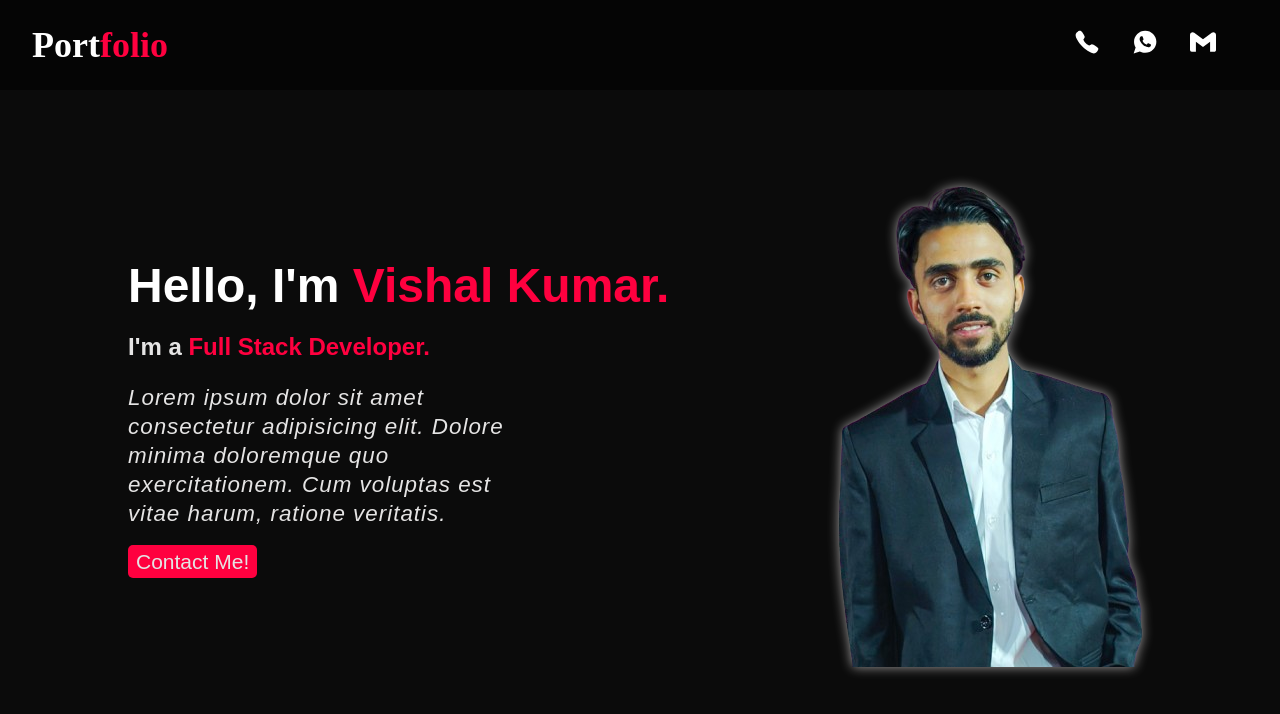
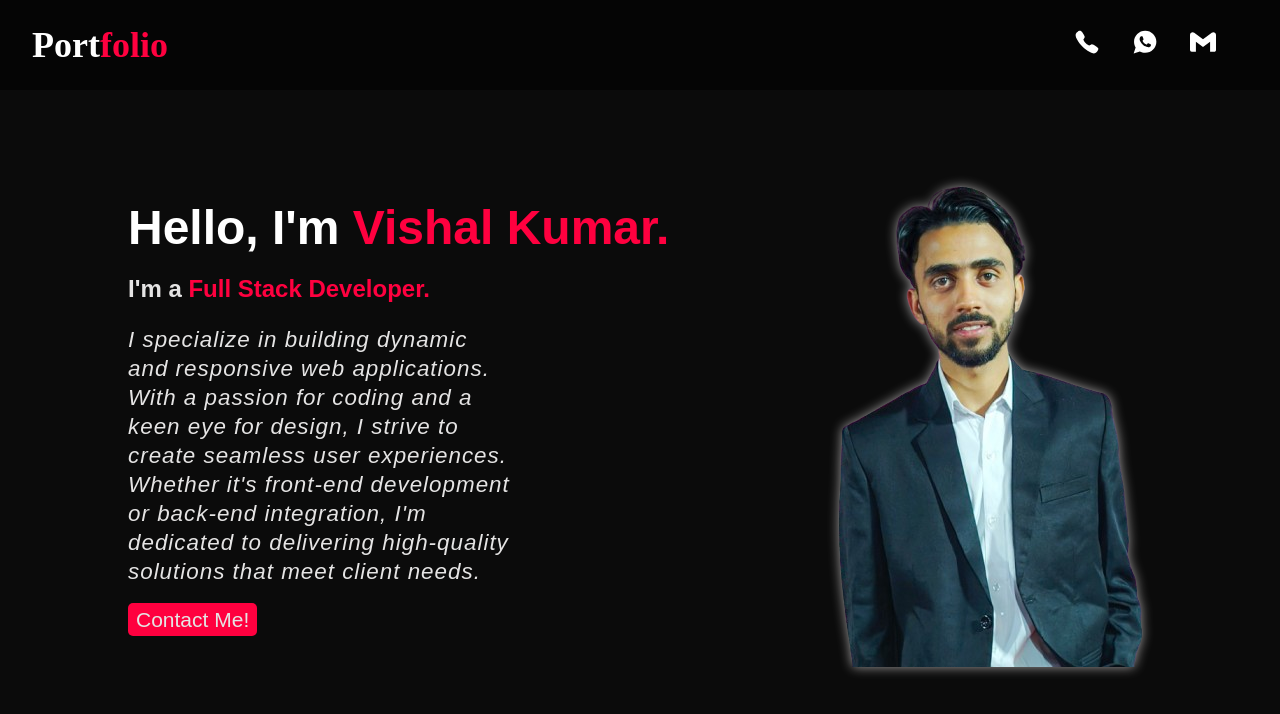
Before and after one commit to BrightCoder1/Portfolio, a React (Vite) app: page / in a window 1280 px wide. Shown: the top 714 px of the page. Built offline with nearby package versions, Linux system fonts and the light colour scheme.

Commit message:
Update Details in home and home2

```diff
--- a/src/Components/Pages/Home.jsx
+++ b/src/Components/Pages/Home.jsx
@@ -65,7 +65,6 @@ const Home = () => {
                 },
                 "-=0.5"
             )
-            // Start img animation at the same time as button
             .fromTo(
                 imgRef.current,
                 {
@@ -93,7 +92,7 @@ const Home = () => {
                         I'm a <snap className="name">Full Stack Developer.</snap>
                     </h2>
                     <p className="m1-p" ref={paraRef}>
-                        Lorem ipsum dolor sit amet consectetur adipisicing elit. Dolore minima doloremque quo exercitationem. Cum voluptas est vitae harum, ratione veritatis.
+                        I specialize in building dynamic and responsive web applications. With a passion for coding and a keen eye for design, I strive to create seamless user experiences. Whether it's front-end development or back-end integration, I'm dedicated to delivering high-quality solutions that meet client needs.
                     </p>
                     <a href="tel:+916398728427" className="contact" ref={btnRef}>Contact Me!</a>
                 </div>
--- a/src/Components/Pages/Home2.jsx
+++ b/src/Components/Pages/Home2.jsx
@@ -95,7 +95,7 @@ const Home2 = () => {
                     Developing With a Passion While Exploring The World.
                 </h1>
                 <p className="h2-1-p" ref={perRef}>
-                    Lorem ipsum dolor sit amet consectetur adipisicing elit. Natus, saepe necessitatibus maiores ipsa cupiditate doloribus, esse laudantium ea ipsam sit quis fugit rem fugiat sint optio excepturi magni corporis autem sequi ipsum perferendis eos facilis.
+                    That sounds great! Here's a portfolio title suggestion for you: "Developing With a Passion: Crafting Seamless User Experiences While Exploring The World". It reflects your dedication to coding, design, and creating high-quality web applications. How does that sound for your portfolio?
                 </p>
                 <a href="" className="h2-1-tag" ref={btnContact}>Contact Me!</a>
             </div>
--- a/src/Components/Pages/Project.jsx
+++ b/src/Components/Pages/Project.jsx
@@ -18,6 +18,8 @@ const Project = () => {
                     throw new Error(`HTTP error! Status: ${response.status}`);
                 }
                 return response.json();
+
+
             })
             .then((data) => setProjects(data))
             .catch((error) => console.error("Error Fetching Projects: ", error));
```
Also changed, not shown: 1 other file (tests, documents, lock files or other folders).
